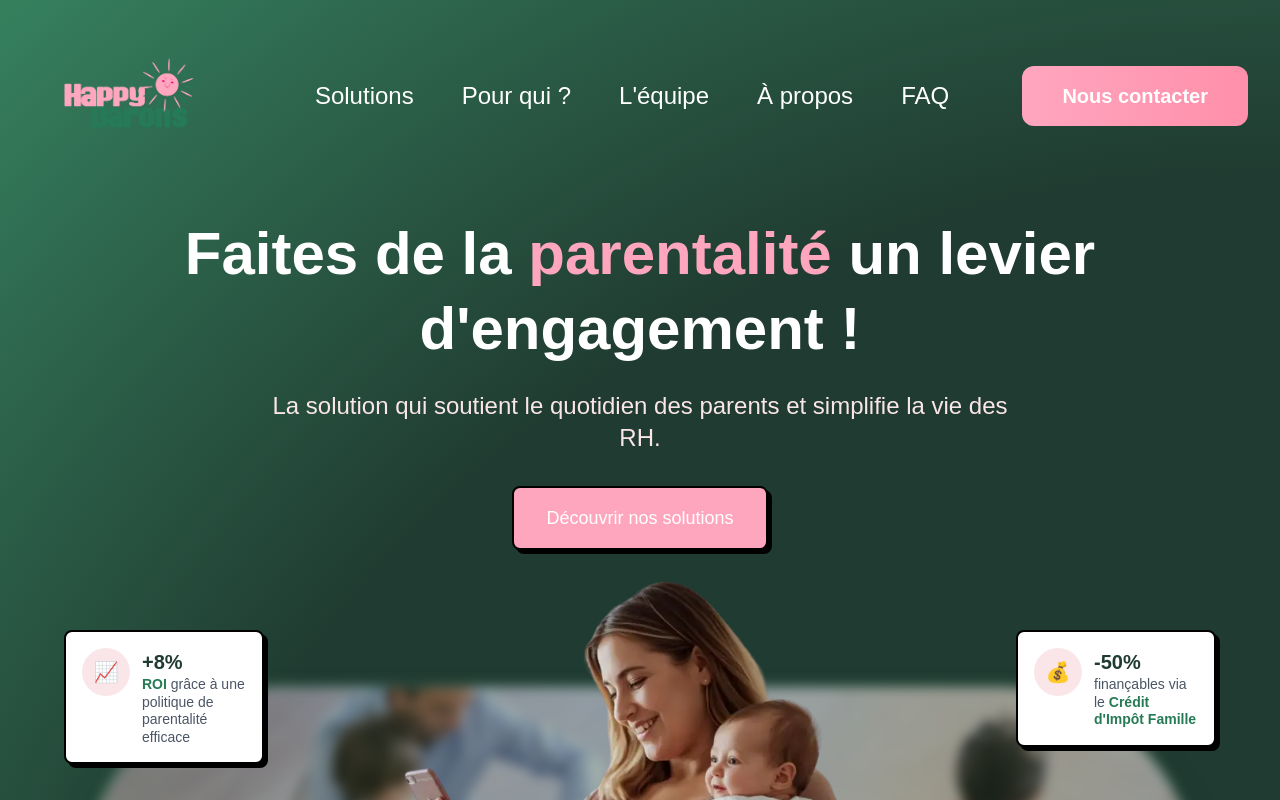
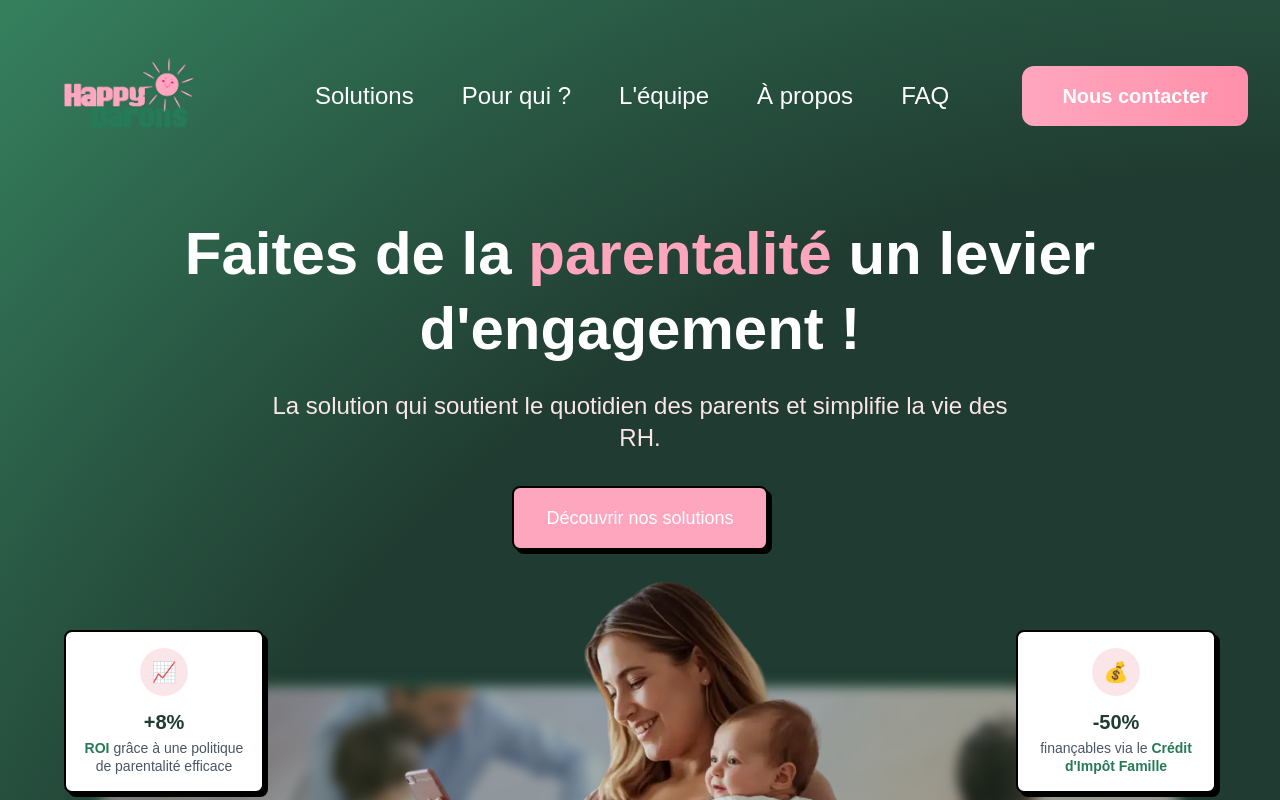
Before and after one commit to HappyTheo/happydarons-web, a React (Vite) app: page / in a window 1280 px wide. Shown: the top 800 px of the page. Built offline with nearby package versions, Linux system fonts and the light colour scheme; a web font is replaced by a local one.

Commit message:
Logo card header now center

```diff
--- a/src/app/components/Hero.tsx
+++ b/src/app/components/Hero.tsx
@@ -63,13 +63,13 @@ function StatCard({ icon, value, label, highlight }: { icon: string; value: stri
 
 	return (
 		<div onClick={handleClick} className="select-none cursor-pointer bg-white rounded-lg p-3 lg:p-4 border-2 border-black shadow-[4px_4px_0px_0px_rgba(0,0,0,1)] hover:shadow-[2px_2px_0px_0px_rgba(0,0,0,1)] hover:translate-x-[2px] hover:translate-y-[2px] active:shadow-none active:translate-x-[4px] active:translate-y-[4px] transition-all max-w-[160px] lg:max-w-[200px]">
-			<div className="flex items-start gap-2 lg:gap-3">
+			<div className="flex flex-col items-center gap-2 lg:gap-3 text-center">
 				<div className="w-8 h-8 lg:w-12 lg:h-12 rounded-full bg-[#fae6e9] flex items-center justify-center text-sm lg:text-xl flex-shrink-0">
 					{icon}
 				</div>
-				<div className="flex-1 min-w-0">
+				<div className="flex-1 min-w-0 w-full">
 					{value && (
-						<p className="text-base lg:text-xl font-bold text-[#203b31]">{value}</p>
+						<p className="text-base lg:text-xl font-bold text-[#203b31] mb-1">{value}</p>
 					)}
 					<p className="text-[10px] lg:text-sm text-gray-600 leading-tight">
 						{parts[0]}
```
